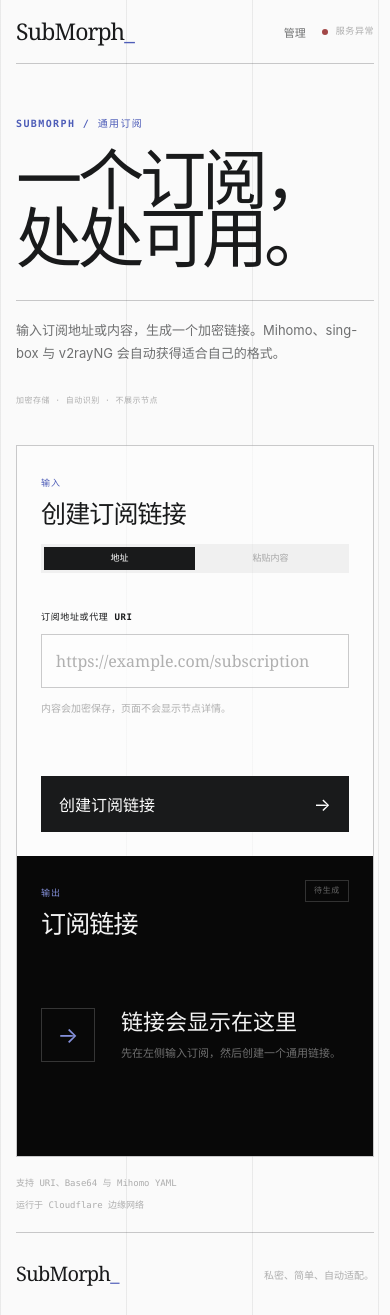
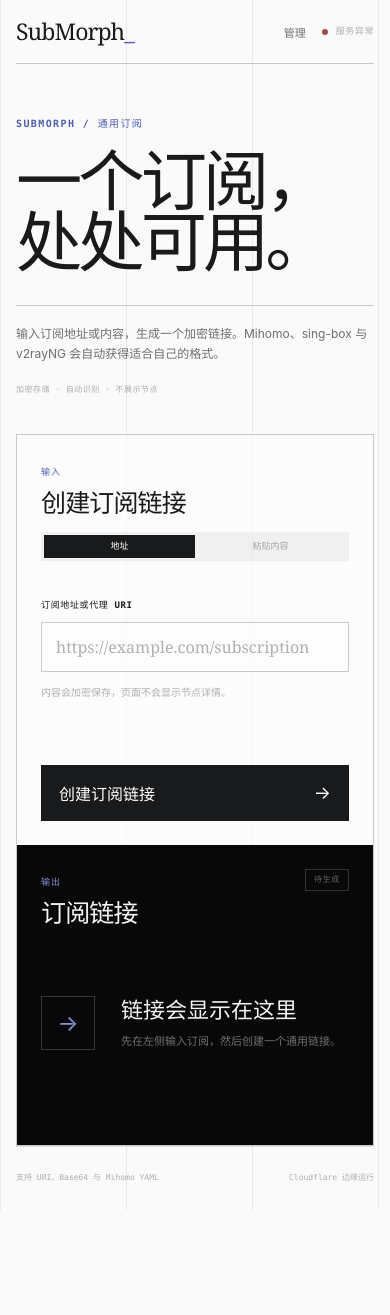
Before and after one commit to xqd922/submorph, a React (Vite) app: page / in a window 390 px wide. After the commit the page ends 1210 px from the top, so only its background shows below. Built offline with nearby package versions, Linux system fonts and the light colour scheme; no server answers.

Commit message:
fix: fit desktop interface in one viewport

```diff
--- a/src/react-app/App.css
+++ b/src/react-app/App.css
@@ -1,8 +1,10 @@
 #root { min-height: 100vh; }
 
 .page {
-	min-height: 100vh;
-	overflow-x: clip;
+	height: 100dvh;
+	display: grid;
+	grid-template-rows: 64px minmax(0, 1fr) 44px;
+	overflow: hidden;
 	color: var(--ink);
 	background-color: var(--paper);
 	background-image: linear-gradient(90deg, var(--grid-line) 1px, transparent 1px);
@@ -13,7 +15,7 @@
 
 .site-header {
 	width: min(1120px, calc(100% - 40px));
-	height: 72px;
+	height: 64px;
 	margin: auto;
 	display: flex;
 	align-items: center;
@@ -27,16 +29,17 @@
 .health.offline i { background: var(--danger); }
 
 .main-shell, .page > footer { width: min(1120px, calc(100% - 40px)); margin: auto; }
-.intro { padding: 88px 0 58px; display: grid; grid-template-columns: minmax(0, 1.5fr) minmax(260px, .55fr); align-items: end; gap: 72px; }
-.intro .eyebrow { margin-bottom: 24px; }
-.intro h1 { margin: 0; font: 400 clamp(64px, 8vw, 102px)/.88 var(--font-display); letter-spacing: -.065em; }
+.main-shell { height: 100%; min-height: 0; display: grid; grid-template-rows: auto minmax(0, 1fr); }
+.intro { padding: clamp(18px, 3.8vh, 40px) 0 clamp(18px, 3vh, 32px); display: grid; grid-template-columns: minmax(0, 1.65fr) minmax(260px, .55fr); align-items: end; gap: clamp(36px, 6vw, 72px); }
+.intro .eyebrow { margin-bottom: 13px; }
+.intro h1 { margin: 0; white-space: nowrap; font: 400 clamp(46px, 6.1vw, 76px)/.92 var(--font-display); letter-spacing: -.06em; }
 .intro h1 em { font-weight: 400; font-style: normal; }
 .intro-copy { padding-top: 18px; border-top: 1px solid var(--hairline-strong); }
-.intro-copy p { margin: 0 0 22px; color: var(--muted); font-size: 13px; line-height: 1.8; }
+.intro-copy p { margin: 0 0 12px; color: var(--muted); font-size: 12px; line-height: 1.65; }
 .intro-copy span { color: var(--faint); font: 500 8px/1.5 var(--font-mono); letter-spacing: .06em; }
 
-.workspace { display: grid; grid-template-columns: 1fr 1fr; border: 1px solid var(--hairline-strong); background: rgb(255 255 255 / 58%); }
-.panel { min-width: 0; min-height: 470px; padding: 36px; }
+.workspace { min-height: 0; display: grid; grid-template-columns: 1fr 1fr; overflow: hidden; border: 1px solid var(--hairline-strong); background: rgb(255 255 255 / 58%); }
+.panel { min-width: 0; min-height: 0; padding: clamp(24px, 3.2vh, 34px); }
 .form-panel { display: flex; flex-direction: column; }
 .result-panel { display: flex; flex-direction: column; color: #f4f4f4; background: var(--black); }
 .title-row { display: flex; justify-content: space-between; align-items: flex-start; gap: 24px; }
@@ -47,10 +50,10 @@
 .tabs { display: flex; padding: 3px; background: rgb(20 22 24 / 5%); }
 .tabs button { padding: 7px 10px; border: 0; color: var(--faint); background: transparent; font: 600 9px/1 var(--font-mono); }
 .tabs button[aria-selected="true"] { color: white; background: var(--ink); }
-.form-panel > label { display: block; margin: 48px 0 10px; font: 600 9px/1.4 var(--font-mono); letter-spacing: .07em; }
+.form-panel > label { display: block; margin: clamp(20px, 3.5vh, 36px) 0 10px; font: 600 9px/1.4 var(--font-mono); letter-spacing: .07em; }
 .form-panel input, .form-panel textarea { width: 100%; padding: 14px; border: 1px solid var(--hairline-strong); border-radius: 0; outline: 0; color: var(--ink); background: rgb(255 255 255 / 56%); }
-.form-panel input { height: 54px; font: 400 16px/1.4 var(--font-display); }
-.form-panel textarea { min-height: 166px; resize: vertical; font: 12px/1.7 var(--font-mono); }
+.form-panel input { height: 50px; font: 400 16px/1.4 var(--font-display); }
+.form-panel textarea { min-height: 0; max-height: 150px; flex: 1; resize: vertical; font: 12px/1.7 var(--font-mono); }
 .form-panel input::placeholder, .form-panel textarea::placeholder { color: var(--faint); }
 .form-panel input:focus, .form-panel textarea:focus { border-color: var(--accent); box-shadow: inset 3px 0 var(--accent); }
 .form-note { margin: 13px 0 0; color: var(--faint); font-size: 10px; line-height: 1.5; }
@@ -74,9 +77,7 @@
 .tools > div { display: flex; gap: 8px; }
 .tools button, .tools a { padding: 8px 10px; border: 1px solid rgb(255 255 255 / 20%); color: rgb(255 255 255 / 72%); background: transparent; font: 500 9px/1 var(--font-mono); transition: transform 140ms cubic-bezier(.23, 1, .32, 1), color 180ms ease, border-color 180ms ease; }
 
-.support-row { min-height: 76px; display: flex; justify-content: space-between; align-items: center; gap: 20px; border-bottom: 1px solid var(--hairline-strong); color: var(--faint); font: 500 9px/1.5 var(--font-mono); }
-.page > footer { min-height: 94px; display: flex; align-items: center; justify-content: space-between; color: var(--faint); font-size: 10px; }
-.page > footer .brand { color: var(--ink); font-size: 20px; }
+.page > footer { height: 44px; display: flex; align-items: center; justify-content: space-between; border-top: 1px solid var(--hairline); color: var(--faint); font: 500 8px/1 var(--font-mono); }
 
 @media (hover: hover) and (pointer: fine) {
 	.header-actions a:hover { color: var(--ink); }
@@ -89,13 +90,15 @@
 @keyframes spin { to { transform: rotate(360deg); } }
 
 @media (max-width: 760px) {
+	.page { height: auto; min-height: 100vh; display: block; overflow-x: clip; overflow-y: visible; }
 	.site-header, .main-shell, .page > footer { width: calc(100vw - 32px); }
 	.site-header { height: 64px; }
 	.product-label { display: none; }
 	.header-actions { gap: 16px; }
+	.main-shell { height: auto; display: block; }
 	.intro { padding: 52px 0 38px; display: block; }
 	.intro .eyebrow { margin-bottom: 18px; }
-	.intro h1 { font-size: clamp(54px, 17vw, 78px); }
+	.intro h1 { white-space: normal; font-size: clamp(54px, 17vw, 78px); }
 	.intro-copy { margin-top: 34px; }
 	.intro-copy p { max-width: 440px; }
 	.workspace { grid-template-columns: 1fr; }
@@ -112,6 +115,5 @@
 	.result-panel { min-height: 300px; }
 	.empty { align-items: center; }
 	.tools { align-items: flex-start; flex-direction: column; }
-	.support-row { padding: 20px 0; align-items: flex-start; flex-direction: column; justify-content: center; gap: 8px; }
-	.page > footer { min-height: 82px; }
+	.page > footer { height: auto; min-height: 64px; gap: 12px; }
 }
--- a/src/react-app/App.tsx
+++ b/src/react-app/App.tsx
@@ -59,7 +59,7 @@ function App() {
 
 		<main className="main-shell">
 			<section className="intro" aria-labelledby="intro-title">
-				<div><p className="eyebrow">SUBMORPH / 通用订阅</p><h1 id="intro-title">一个订阅，<br /><em>处处可用。</em></h1></div>
+				<div><p className="eyebrow">SUBMORPH / 通用订阅</p><h1 id="intro-title">一个订阅，<em>处处可用。</em></h1></div>
 				<div className="intro-copy"><p>输入订阅地址或内容，生成一个加密链接。Mihomo、sing-box 与 v2rayNG 会自动获得适合自己的格式。</p><span>加密存储 · 自动识别 · 不展示节点</span></div>
 			</section>
 
@@ -77,10 +77,8 @@ function App() {
 					{subscriptionUrl ? <div className="subscription-result"><p>复制到你的订阅客户端即可使用。</p><a className="subscription-url" href={subscriptionUrl} target="_blank" rel="noreferrer">{subscriptionUrl}</a><div className="tools"><span>已加密 / 自动适配</span><div><button type="button" onClick={copy}>{copied ? "已复制" : "复制地址"}</button><a href={subscriptionUrl} target="_blank" rel="noreferrer">打开 &#8599;</a></div></div></div> : <div className="empty"><span aria-hidden="true">&#8594;</span><div><h3>链接会显示在这里</h3><p>先在左侧输入订阅，然后创建一个通用链接。</p></div></div>}
 				</aside>
 			</section>
-
-			<div className="support-row"><span>支持 URI、Base64 与 Mihomo YAML</span><span>运行于 Cloudflare 边缘网络</span></div>
 		</main>
-		<footer><a className="brand" href="#top">SubMorph<span>_</span></a><span>私密、简单、自动适配。</span></footer>
+		<footer><span>支持 URI、Base64 与 Mihomo YAML</span><span>Cloudflare 边缘运行</span></footer>
 	</div>;
 }
 
--- a/src/worker/index.ts
+++ b/src/worker/index.ts
@@ -212,7 +212,7 @@ app.post("/api/convert", async (context) => {
 app.notFound((context) => {
 	if (context.req.path.startsWith("/api/") || context.req.path === "/sub")
 		return errorResponse(context, "NOT_FOUND", "API route not found", 404);
-	return context.notFound();
+	return context.text("Not Found", 404);
 });
 
 app.onError((error, context) => {
```
Also changed, not shown: 1 other file (tests, documents, lock files or other folders).
